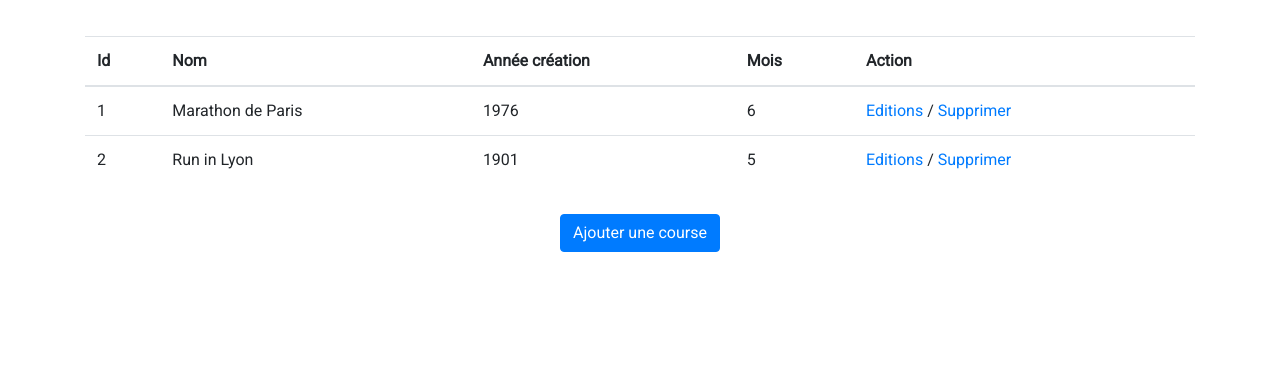
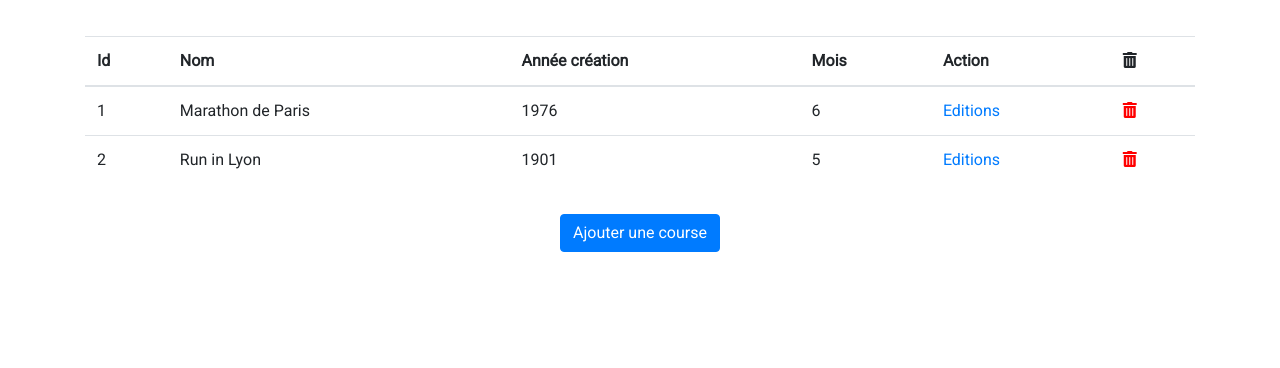
Before and after one commit to TheNexusMan/Gestion-courses, a PHP site: page /projet-bdw1/courses.php in a window 1280 px wide. Shown: the part 84-452 px from the top of the page. Run offline with PHP 8.4, Linux system fonts and the light colour scheme; a user stored in the database is signed in; data comes from the database, SQL or seed files in the repository; some libraries are stand-ins or nearby versions.

Commit message:
Ajout bouton supression

```diff
--- a/courses.php
+++ b/courses.php
@@ -103,6 +103,7 @@ else {
                             <th scope='col'>Année création</th>
                             <th scope='col'>Mois</th>
                             <th scope='col'>Action</th>
+                            <th><i class='fas fa-trash-alt'></i></th>
                         </tr>
                     </thead>
                     <tbody>";
@@ -117,11 +118,9 @@ else {
                         <td>$nom</td>
                         <td>$annee_crea</td>
                         <td>$mois</td>
-                        <td>
-                            <a href='editions.php?idcourse=$id_course'>Editions</a>
-                            <span> / </span>
-                            <a href='courses.php?idcourse=$id_course'>Supprimer</a>
-                        </td>
+                        <td><a href='editions.php?idcourse=$id_course'>Editions</a></td>
+                        <td class='delete'><a href='courses.php?idcourse=$id_course'><i class='fas fa-trash-alt'></i></a></td>
+
                     </tr>";
         }
 
```
Lines whose indentation alone changed are shown as unchanged.
